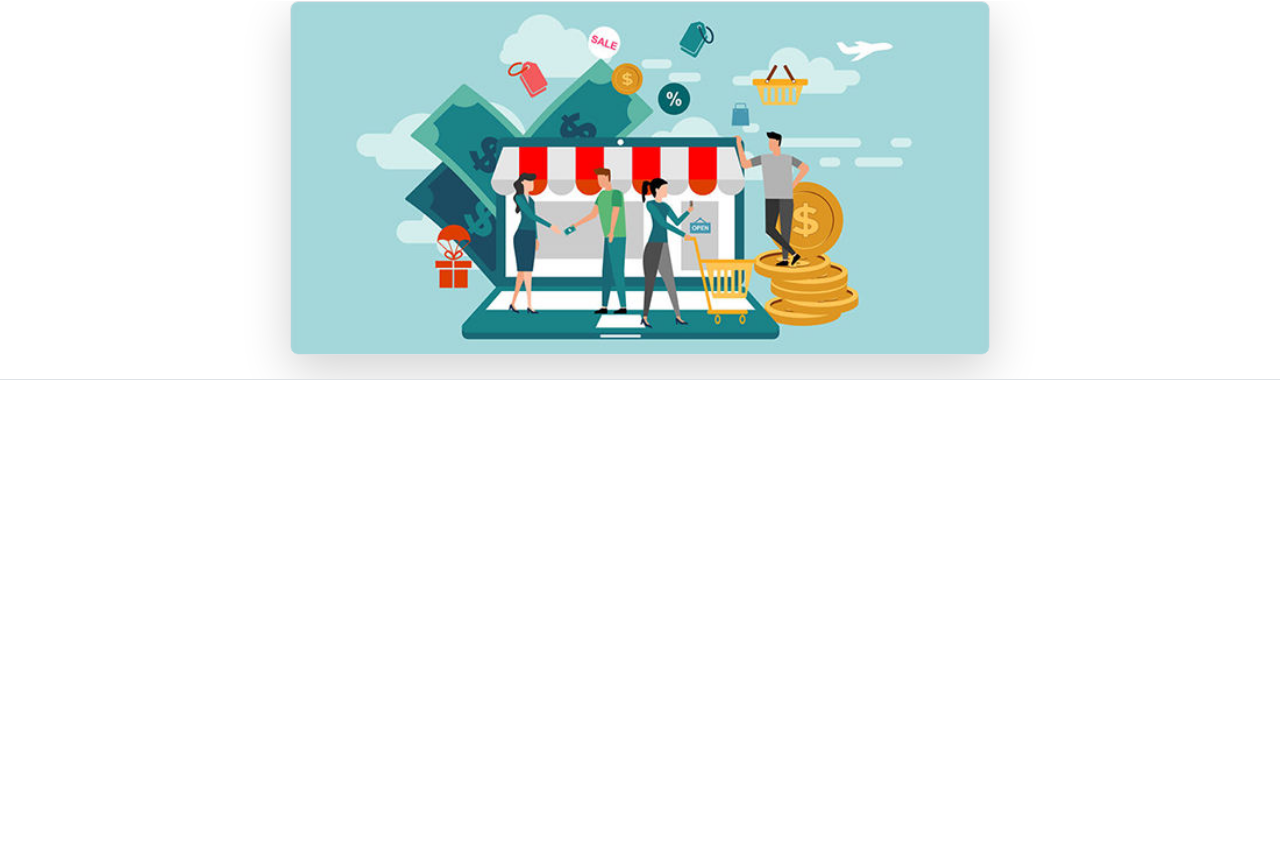
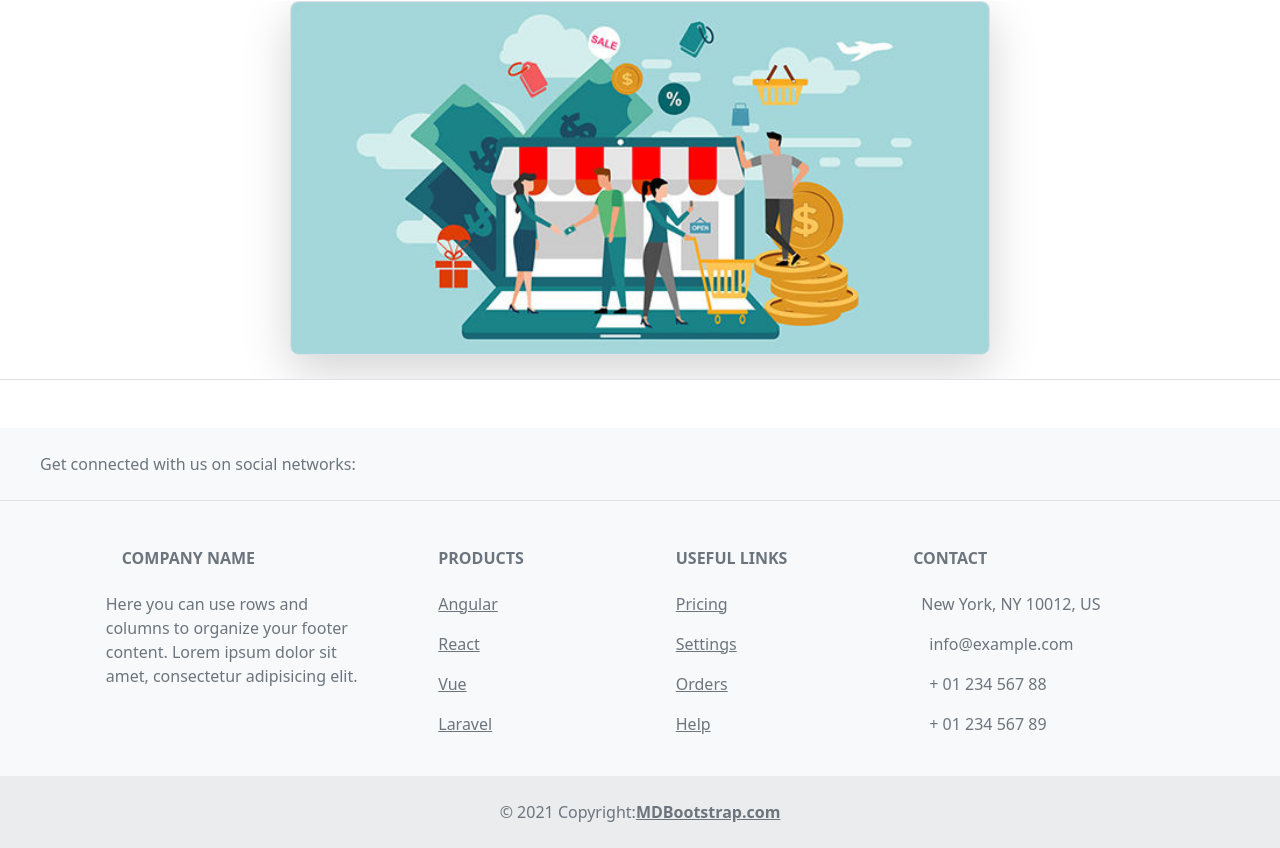
Before and after one commit to angelitossj/final-proyecto, a React (Create React App) app: page / in a window 1280 px wide. Shown: the part 490-1338 px from the top of the page. Before the commit the page ends 870 px from the top, so only its background shows below. Built offline with nearby package versions, Linux system fonts and the light colour scheme.

Commit message:
juntando los diferentes modulos de la aplicacion

```diff
--- a/package.json
+++ b/package.json
@@ -7,6 +7,7 @@
     "@testing-library/react": "^13.4.0",
     "@testing-library/user-event": "^13.5.0",
     "bootstrap": "^5.2.2",
+    "mdb-react-ui-kit": "^5.0.0",
     "react": "^18.2.0",
     "react-bootstrap": "^2.6.0",
     "react-dom": "^18.2.0",
--- /dev/null
+++ b/src/components/Footer.js
@@ -0,0 +1,133 @@
+import React from 'react'
+import Button from 'react-bootstrap/Button';
+import Card from 'react-bootstrap/Card';
+import { MDBFooter, MDBContainer, MDBRow, MDBCol, MDBIcon } from 'mdb-react-ui-kit';
+const Footer = () => {
+
+  return (
+<>
+
+<MDBFooter bgColor='light' className='text-center text-lg-start text-muted'>
+      <section className='d-flex justify-content-center justify-content-lg-between p-4 border-bottom'>
+        <div className='me-5 d-none d-lg-block'>
+          <span>Get connected with us on social networks:</span>
+        </div>
+
+        <div>
+          <a href='' className='me-4 text-reset'>
+            <MDBIcon fab icon="facebook-f" />
+          </a>
+          <a href='' className='me-4 text-reset'>
+            <MDBIcon fab icon="twitter" />
+          </a>
+          <a href='' className='me-4 text-reset'>
+            <MDBIcon fab icon="google" />
+          </a>
+          <a href='' className='me-4 text-reset'>
+            <MDBIcon fab icon="instagram" />
+          </a>
+          <a href='' className='me-4 text-reset'>
+            <MDBIcon fab icon="linkedin" />
+          </a>
+          <a href='' className='me-4 text-reset'>
+            <MDBIcon fab icon="github" />
+          </a>
+        </div>
+      </section>
+
+      <section className=''>
+        <MDBContainer className='text-center text-md-start mt-5'>
+          <MDBRow className='mt-3'>
+            <MDBCol md="3" lg="4" xl="3" className='mx-auto mb-4'>
+              <h6 className='text-uppercase fw-bold mb-4'>
+                <MDBIcon icon="gem" className="me-3" />
+                Company name
+              </h6>
+              <p>
+                Here you can use rows and columns to organize your footer content. Lorem ipsum dolor sit amet,
+                consectetur adipisicing elit.
+              </p>
+            </MDBCol>
+
+            <MDBCol md="2" lg="2" xl="2" className='mx-auto mb-4'>
+              <h6 className='text-uppercase fw-bold mb-4'>Products</h6>
+              <p>
+                <a href='#!' className='text-reset'>
+                  Angular
+                </a>
+              </p>
+              <p>
+                <a href='#!' className='text-reset'>
+                  React
+                </a>
+              </p>
+              <p>
+                <a href='#!' className='text-reset'>
+                  Vue
+                </a>
+              </p>
+              <p>
+                <a href='#!' className='text-reset'>
+                  Laravel
+                </a>
+              </p>
+            </MDBCol>
+
+            <MDBCol md="3" lg="2" xl="2" className='mx-auto mb-4'>
+              <h6 className='text-uppercase fw-bold mb-4'>Useful links</h6>
+              <p>
+                <a href='#!' className='text-reset'>
+                  Pricing
+                </a>
+              </p>
+              <p>
+                <a href='#!' className='text-reset'>
+                  Settings
+                </a>
+              </p>
+              <p>
+                <a href='#!' className='text-reset'>
+                  Orders
+                </a>
+              </p>
+              <p>
+                <a href='#!' className='text-reset'>
+                  Help
+                </a>
+              </p>
+            </MDBCol>
+
+            <MDBCol md="4" lg="3" xl="3" className='mx-auto mb-md-0 mb-4'>
+              <h6 className='text-uppercase fw-bold mb-4'>Contact</h6>
+              <p>
+                <MDBIcon icon="home" className="me-2" />
+                New York, NY 10012, US
+              </p>
+              <p>
+                <MDBIcon icon="envelope" className="me-3" />
+                info@example.com
+              </p>
+              <p>
+                <MDBIcon icon="phone" className="me-3" /> + 01 234 567 88
+              </p>
+              <p>
+                <MDBIcon icon="print" className="me-3" /> + 01 234 567 89
+              </p>
+            </MDBCol>
+          </MDBRow>
+        </MDBContainer>
+      </section>
+
+      <div className='text-center p-4' style={{ backgroundColor: 'rgba(0, 0, 0, 0.05)' }}>
+        © 2021 Copyright:
+        <a className='text-reset fw-bold' href='https://mdbootstrap.com/'>
+          MDBootstrap.com
+        </a>
+      </div>
+    </MDBFooter>
+
+</>
+  )
+}
+
+export default Footer
--- a/src/components/Main.js
+++ b/src/components/Main.js
@@ -3,6 +3,7 @@
 import img from '../img/como-ser-comerciante.jpg'
 import Login from './Login'
 import Registro from './Registro'
+import Footer from './Footer'
 const Main = () => {
 const [mostrar,setMostrar]=useState(null)
 const  muestra = ()=>setMostrar([<Login/>])
@@ -55,7 +56,7 @@
       </div>
     </div>
   </div>
-
+    <Footer/>
 
     </>
   )
```
Also changed, not shown: 1 other file (tests, documents, lock files or other folders).
